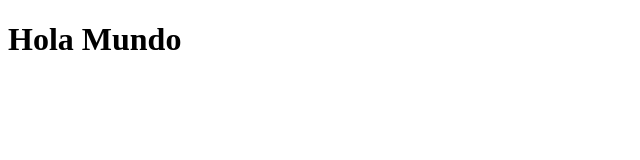
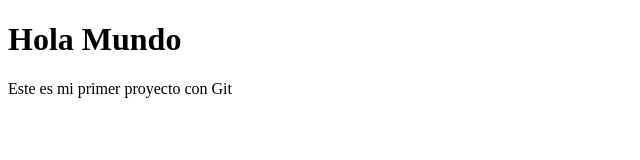
Before and after one commit to JuanGonzalezuy2024/mi-proyecto, a plain HTML site: page index.html in a window 1280 px wide. Shown: the whole page, without its empty margins (0-640 px from the left). Drawn offline with Linux system fonts and the light colour scheme.

Commit message:
docs: Agrega descripción

```diff
--- a/index.html
+++ b/index.html
@@ -7,5 +7,6 @@
 </head>
 <body>
     <h1>Hola Mundo</h1>
+    <p>Este es mi primer proyecto con Git</p>
 </body>
 </html>
```
